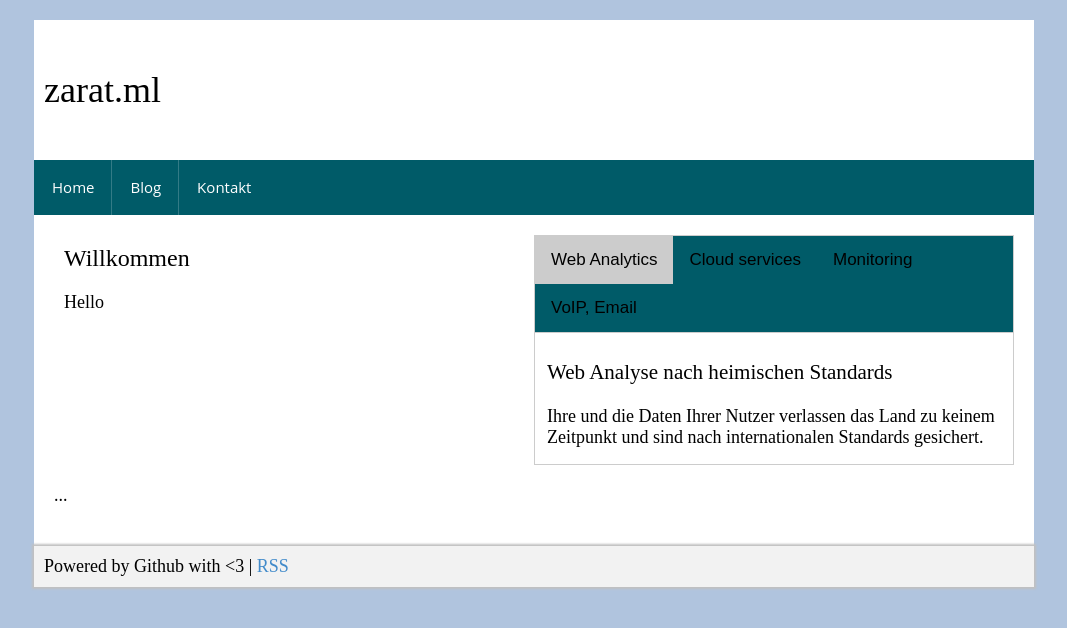
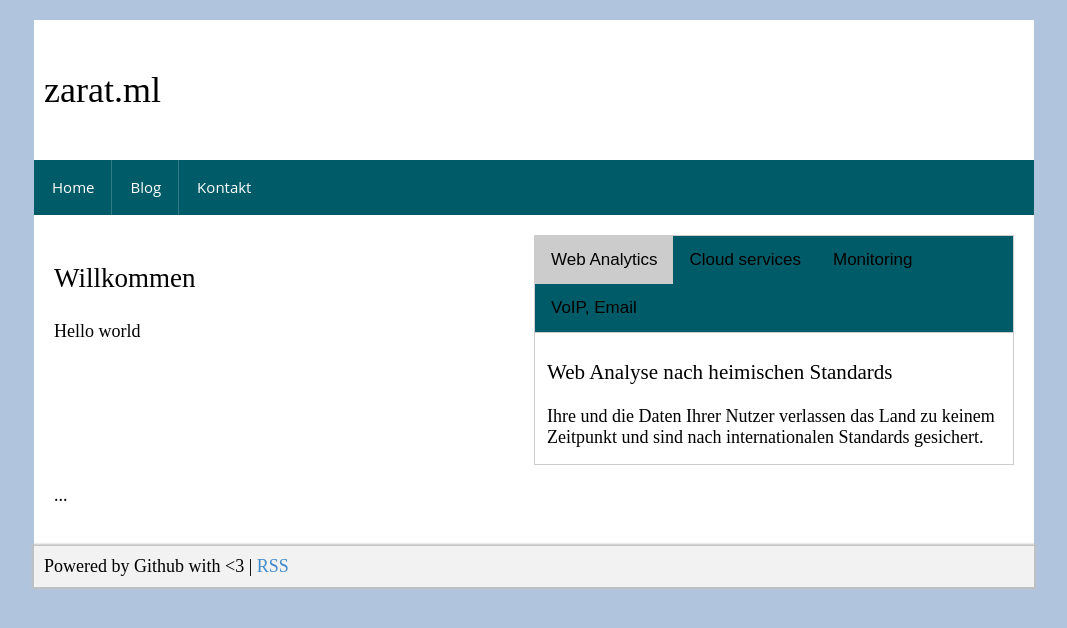
Before and after one commit to zarat/zarat.github.io, a Jekyll site: the page built from index.html, in a window 1280 px wide. Shown: the top 628 px of the page, without its empty margins (106-1173 px from the left). Built offline with Jekyll 4.4.1, drawn with Linux system fonts in a browser that asks for light colours; the list of posts is cut into pages by our own code.

Commit message:
Update index.html

```diff
--- a/index.html
+++ b/index.html
@@ -54,8 +54,8 @@ layout: default
       <div>
 
     <div style="width:50%; float:left">
-      <div class="sp-content-item-head">Willkommen</div>
-      <div class="sp-content-item-body"><p>Hello</p></div>
+      <h2>Willkommen</h2>
+      <p>Hello world</p>
     </div>
 
     <div style="width:50%; float:left">
```
